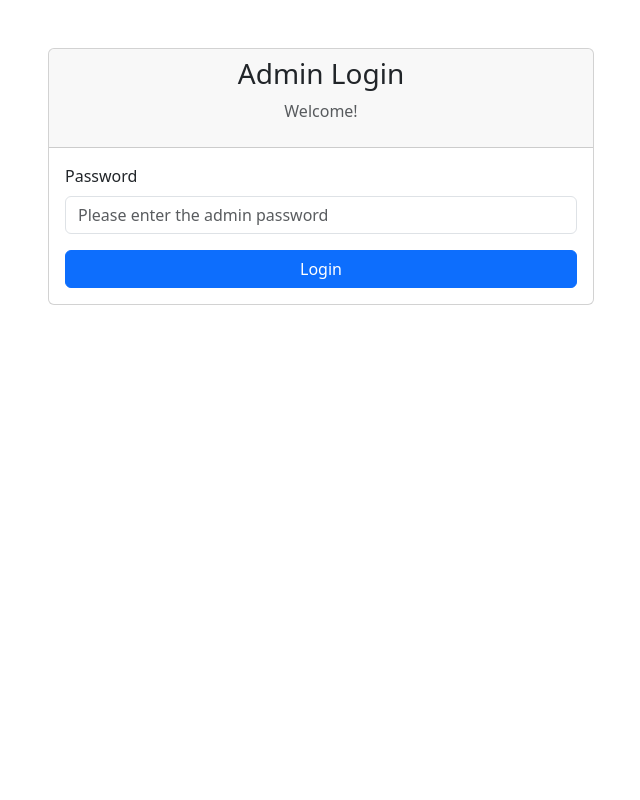
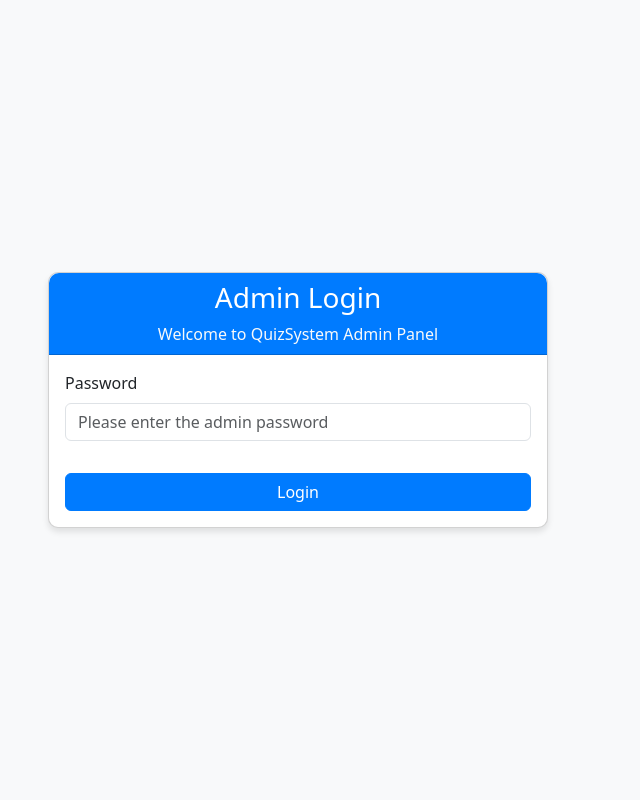
Before and after one commit to PelerYuan/QuizSystem, a Flask app: page /admin_login in a window 1280 px wide. Shown: the whole page, without its empty margins (319-959 px from the left). Run offline with Flask 3, Linux system fonts and the light colour scheme; some libraries are stand-ins or nearby versions.

Commit message:
new admin login

```diff
--- a/templates/admin/login.html
+++ b/templates/admin/login.html
@@ -1,20 +1,49 @@
 <!DOCTYPE html>
-<html lang=“en">
+<html lang="en">
 <head>
     <meta charset="UTF-8">
     <meta name="viewport" content="width=device-width, initial-scale=1.0">
     <title>Admin Login</title>
     <!-- Bootstrap CSS -->
     <link href="{{ url_for('static', filename='bootstrap.min.css') }}" rel="stylesheet">
+    <style>
+        body {
+            background-color: #f8f9fa;
+            display: flex;
+            justify-content: center;
+            align-items: center;
+            min-height: 100vh;
+            margin: 0;
+        }
+        .card {
+            border-radius: 10px;
+            box-shadow: 0 4px 6px rgba(0, 0, 0, 0.1);
+            width: 100%;
+            max-width: 500px;
+        }
+        .card-header {
+            background-color: #007bff;
+            color: white;
+            border-radius: 10px 10px 0 0 !important;
+        }
+        .btn-primary {
+            background-color: #007bff;
+            border-color: #007bff;
+        }
+        .btn-primary:hover {
+            background-color: #0056b3;
+            border-color: #0056b3;
+        }
+    </style>
 </head>
 <body>
-<div class="container mt-5">
+<div class="container">
     <div class="row justify-content-center">
         <div class="col-md-6">
             <div class="card">
                 <div class="card-header">
                     <h3 class="card-title text-center">Admin Login</h3>
-                    <p class="text-center text-muted">Welcome!</p>
+                    <p class="text-center text-light mb-0">Welcome to QuizSystem Admin Panel</p>
                 </div>
                 <div class="card-body">
                     {% if wrong_password == True %}
@@ -28,7 +57,7 @@
                             <input type="password" class="form-control" id="nameInput" name="password"
                                    placeholder="Please enter the admin password" required>
                         </div>
-                        <button type="submit" class="btn btn-primary w-100">Login</button>
+                        <button type="submit" class="btn btn-primary w-100 mt-3">Login</button>
                     </form>
                 </div>
             </div>
```
